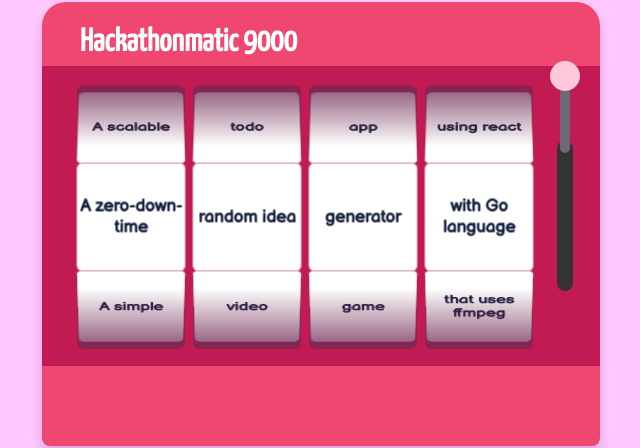
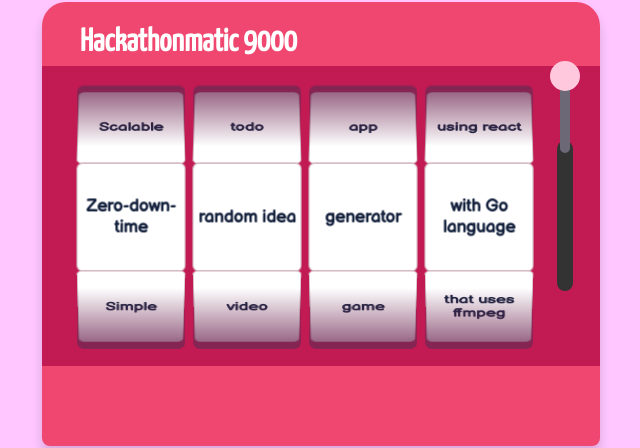
Before and after one commit to vilvai/hackathon-idea-generator, a React (Create React App) app: page / in a window 1280 px wide. Shown: the part 119-567 px from the top of the page, without its empty margins (319-959 px from the left). Built offline with nearby package versions, Linux system fonts and the light colour scheme.

Commit message:
updated content

```diff
--- a/src/SlotMachine.tsx
+++ b/src/SlotMachine.tsx
@@ -33,13 +33,13 @@ interface State {
 
 const ideas: string[][] = [
   [
-    "A scalable",
-    "A zero-down-time",
-    "A simple",
-    "A brute-force",
-    "A randomized",
+    "Scalable",
+    "Zero-down-time",
+    "Simple",
+    "Brute-force",
+    "Randomized",
     "Smart",
-    "A responsive",
+    "Responsive",
   ],
   [
     "todo",
@@ -48,15 +48,18 @@ const ideas: string[][] = [
     "retail",
     "calculator",
     "storage",
-    "automated ads",
+    "advertisement",
+    "hello world",
   ],
-  ["app", "generator", "game", "machine learning model"],
+  ["app", "generator", "game", "machine learning model", "rating system"],
   [
     "using react",
     "with Go language",
     "that uses ffmpeg",
     "that's integrated to warren",
     "connected to Facebook",
+    "using bluetooth",
+    "using augmented reality",
   ],
 ];
 
```
